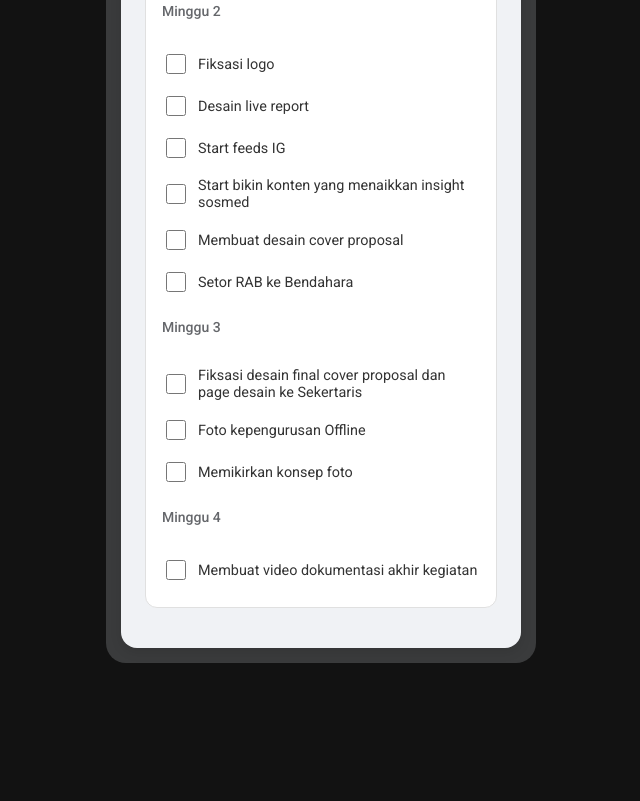
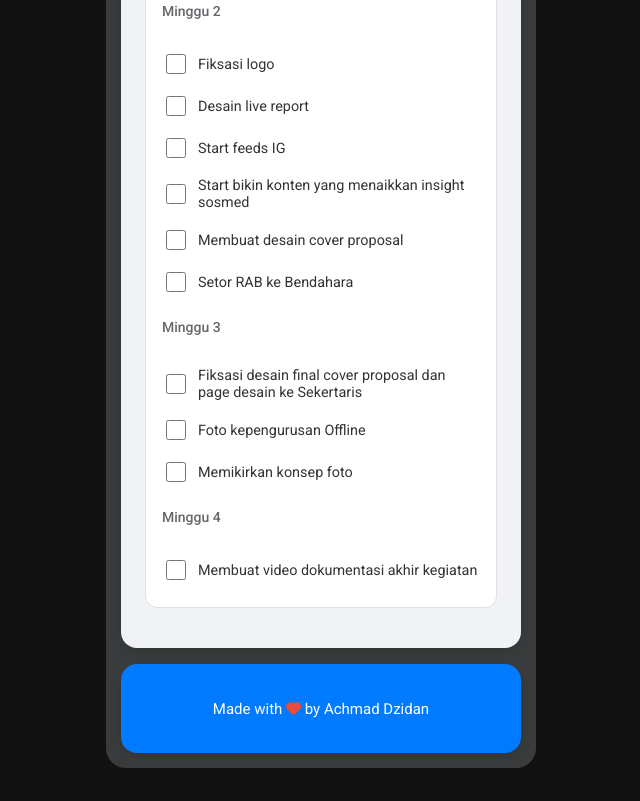
Before and after one commit to Achmad-Dzidan/vikrantavarna, a plain HTML site: page index.html in a window 1280 px wide. Shown: the part 4231-5032 px from the top of the page, without its empty margins (319-959 px from the left). Before the commit the page ends 4927 px from the top, so only its background shows below. Drawn offline with nearby package versions, Linux system fonts and the light colour scheme; no server answers.

Commit message:
add footer

```diff
--- a/index.html
+++ b/index.html
@@ -7,6 +7,7 @@
     <link rel="icon" type="image/x-icon" href="/src/logo.jpg">
     <!-- Pastikan path ke file CSS Anda benar -->
     <link rel="stylesheet" href="style/style.css">
+    <link rel="stylesheet" href="https://cdnjs.cloudflare.com/ajax/libs/font-awesome/6.0.0-beta3/css/all.min.css">
 </head>
 <body>
 
@@ -334,6 +335,10 @@
                     </div>
                 </div>
             </div>
+
+            <div class="card headd-container end">
+                <p><span class="headd">Made with <i class="fas fa-heart" style="color: #e74c3c;"></i> by Achmad Dzidan</span></p>
+            </div>
         </div>
     </div>
 
--- a/style/style.css
+++ b/style/style.css
@@ -124,6 +124,7 @@
             padding: 24px;
             box-shadow: 0 4px 12px rgba(0, 0, 0, 0.1);
         }
+
 
         .card h2 {
             font-size: 1.25rem;
```
